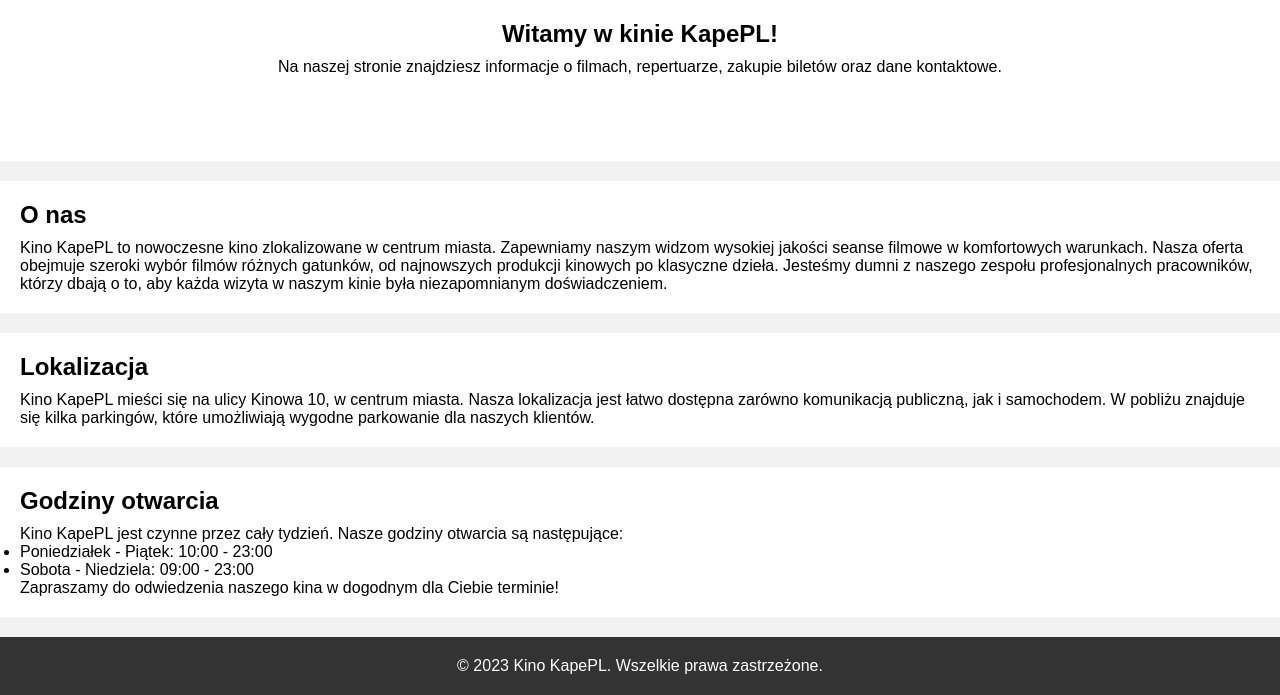
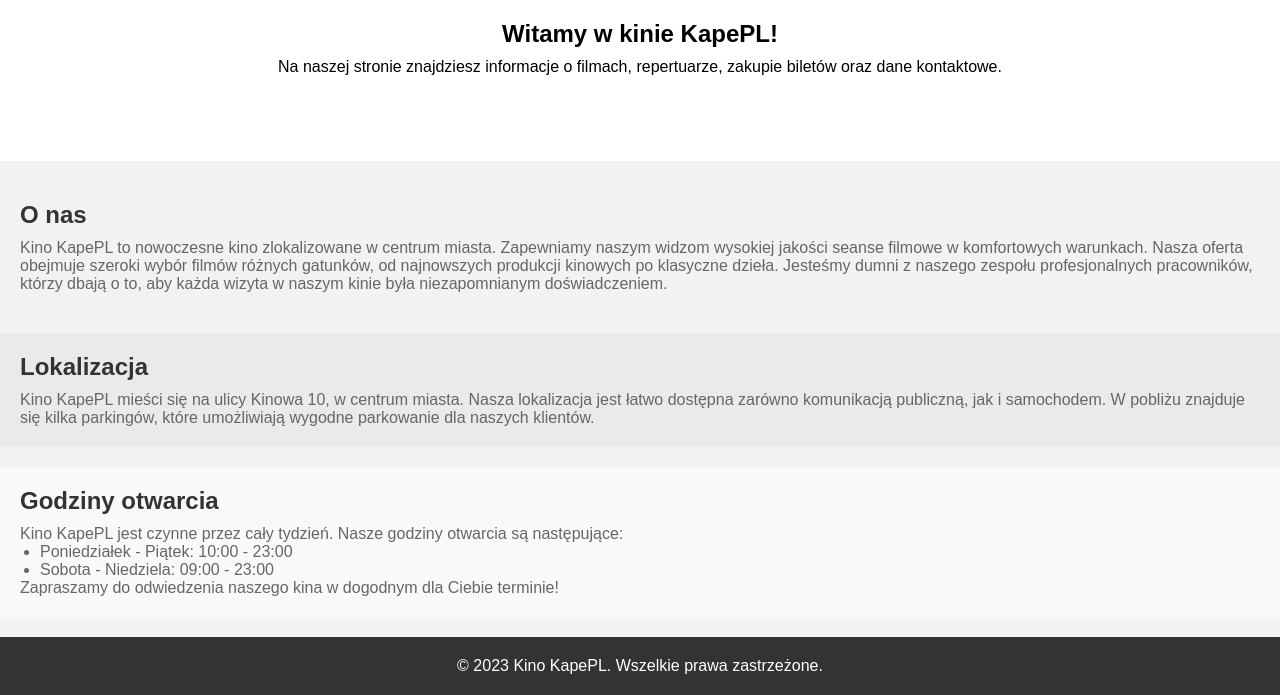
Before and after one commit to KacperTkaczyk/Portfolio, a PHP site: page /Kino/index.html in a window 1280 px wide. Shown: the part 105-800 px from the top of the page. Run offline with PHP 8.4, Linux system fonts and the light colour scheme.

Commit message:
Update style.css

```diff
--- a/Kino/style.css
+++ b/Kino/style.css
@@ -1,3 +1,9 @@
+
+
+
+/* OGÓLNE */
+
+
 /* Resetowanie domyślnych styli */
 * {
   margin: 0;
@@ -57,6 +63,13 @@ footer {
   margin-top: auto;
 }
 
+
+/* ~~~~~~~~~~~~~~ */
+
+
+/* filmy.html  */
+
+
 .film {
   display: inline-block;
   width: 250px;
@@ -100,6 +113,13 @@ footer {
   -webkit-box-orient: vertical;
 }
 
+/* ~~~~~~~~~~~~~~ */
+
+
+
+
+/* repertuar.html */
+
 table {
   width: 100%;
   border-collapse: collapse;
@@ -127,3 +147,63 @@ td a {
 td a:hover {
   text-decoration: underline;
 }
+
+/* ~~~~~~~~~~~~~~ */
+
+
+
+
+/* index.html */
+
+/* Styl dla sekcji "O nas" */
+#about {
+  background-color: #f2f2f2;
+  padding: 20px;
+}
+
+#about h2 {
+  color: #333;
+}
+
+#about p {
+  color: #666;
+}
+
+/* Styl dla sekcji "Lokalizacja" */
+#location {
+  background-color: #eaeaea;
+  padding: 20px;
+}
+
+#location h2 {
+  color: #333;
+}
+
+#location p {
+  color: #666;
+}
+
+/* Styl dla sekcji "Godziny otwarcia" */
+#opening-hours {
+  background-color: #f9f9f9;
+  padding: 20px;
+}
+
+#opening-hours h2 {
+  color: #333;
+}
+
+#opening-hours p {
+  color: #666;
+}
+
+#opening-hours ul {
+  list-style-type: disc;
+  margin-left: 20px;
+}
+
+#opening-hours li {
+  color: #666;
+}
+
+/* ~~~~~~~~~~~~~~ */
```
